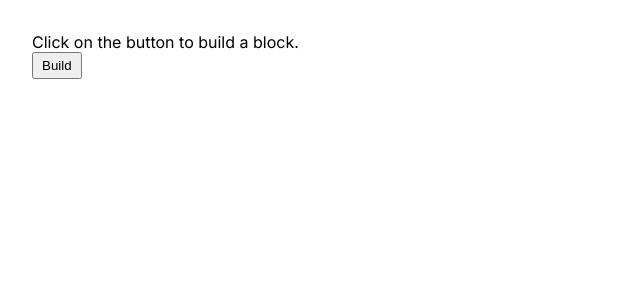
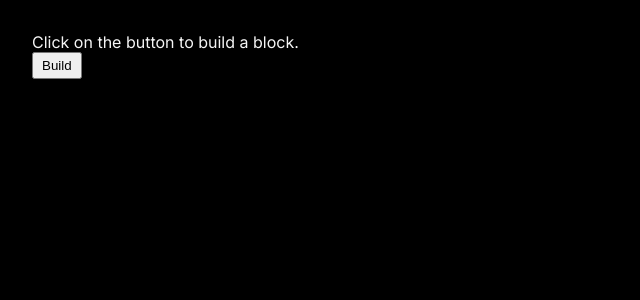
Before and after one commit to franco-ortega/block-builder, a Next.js app: page / in a window 1280 px wide. Shown: the top 300 px of the page, without its empty margins (0-640 px from the left). Built offline with nearby package versions, Linux system fonts and the light colour scheme.

Commit message:
add initial global styles

```diff
--- a/app/globals.css
+++ b/app/globals.css
@@ -19,6 +19,8 @@ html,
 body {
   max-width: 100vw;
   overflow-x: hidden;
+  background-color: black;
+  color: whitesmoke;
 }
 
 a {
```
